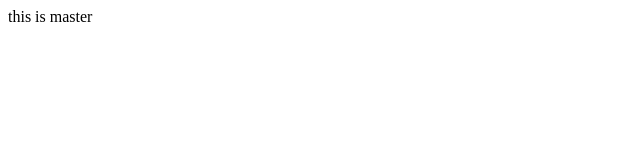
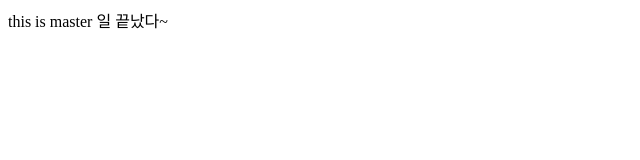
Before and after one commit to byeongjin1/practice-for-git, a plain HTML site: page index.html in a window 1280 px wide. Shown: the whole page, without its empty margins (0-640 px from the left). Drawn offline with Linux system fonts and the light colour scheme.

Commit message:
feature a 끝남

```diff
--- a/index.html
+++ b/index.html
@@ -7,5 +7,6 @@
 </head>
 <body>
     this is master
+    일 끝났다~
 </body>
 </html>
```
